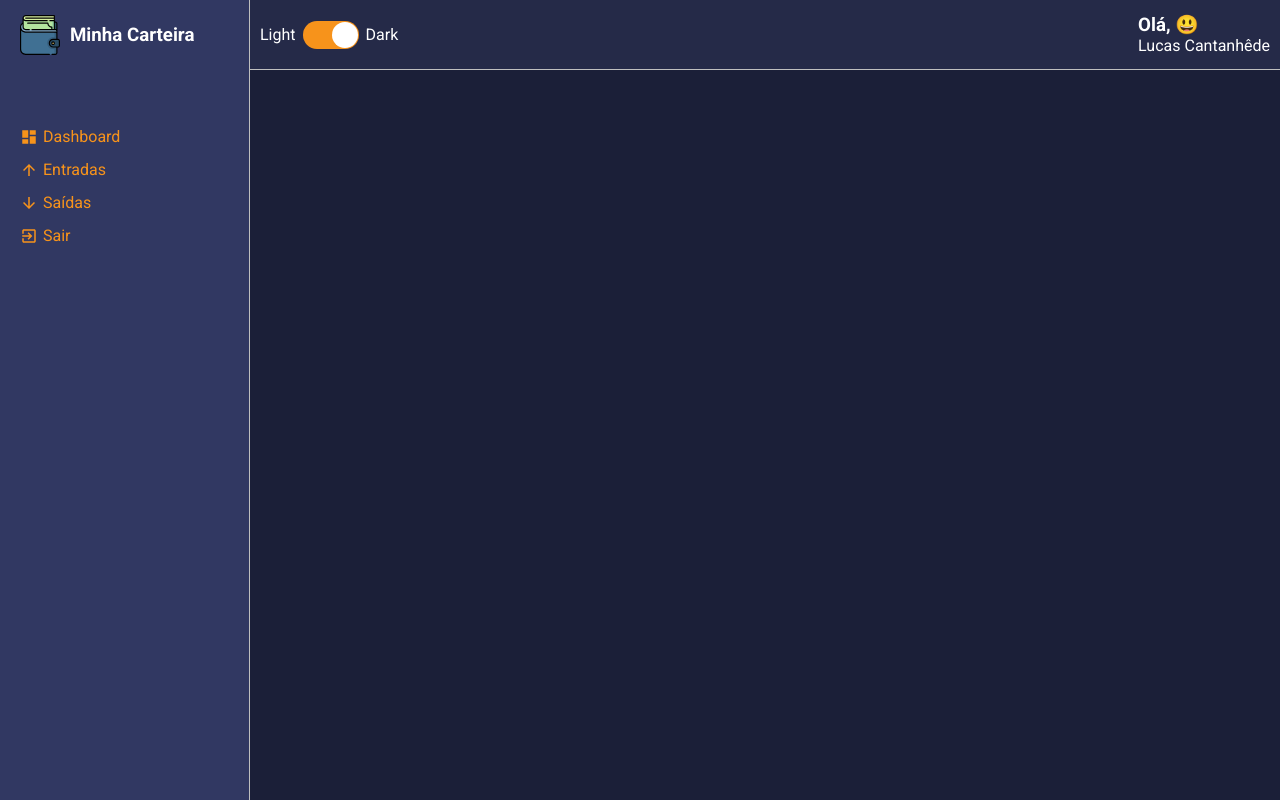
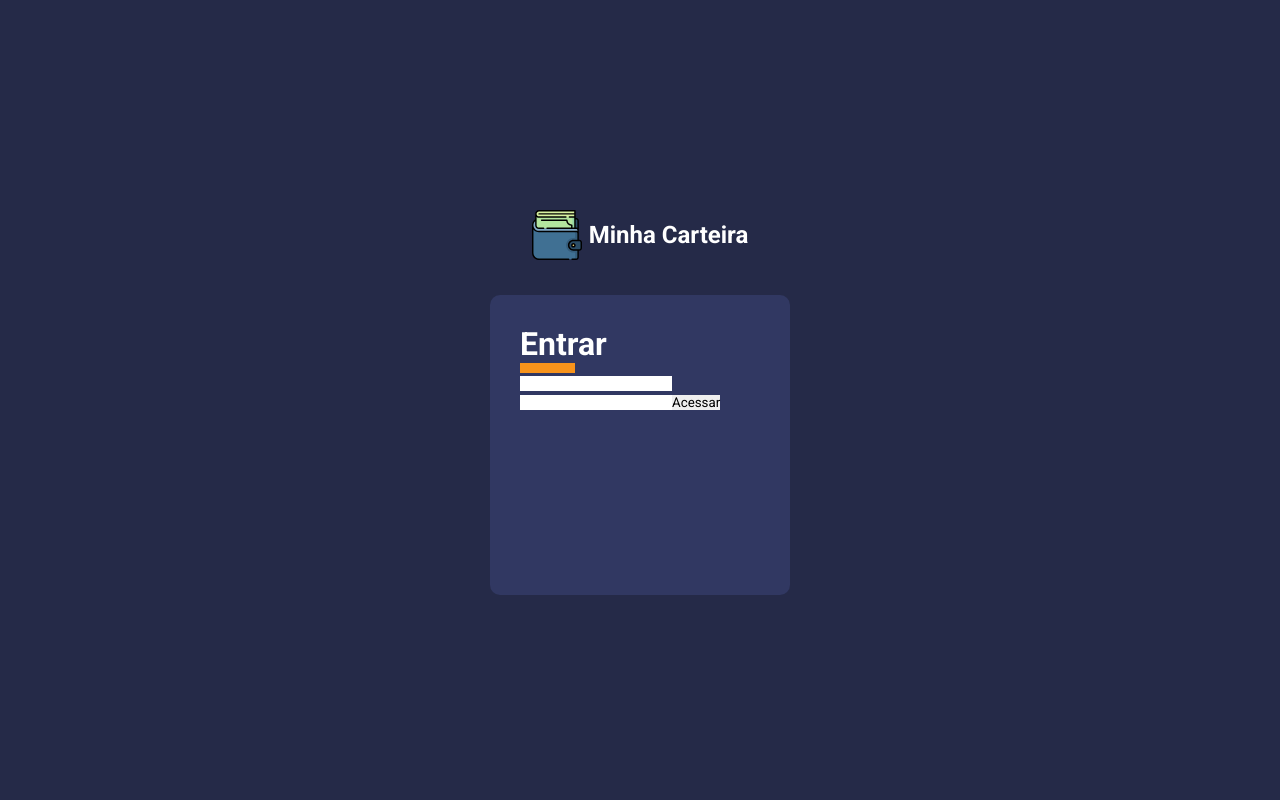
Before and after one commit to llukrinha/React-e-TypeScript-inicia-o, a React (Create React App) app: page / in a window 1280 px wide. Built offline with nearby package versions, Linux system fonts and the light colour scheme.

Commit message:
React_TypeScript Implementando tela de login

```diff
--- a/src/pages/Signin/index.tsx
+++ b/src/pages/Signin/index.tsx
@@ -1,8 +1,25 @@
 import React from "react";
 
+import logoImg from "../../assets/logo.svg"
+
+import {Container, Logo, Form, FormTitle} from "./styles";
+
 const Signin: React.FC = () => {
-    return(
-        <h1>Signin</h1>
+    return (
+        <Container>
+            <Logo>
+                <img src={logoImg} alt="Minha Carteira"/>
+                <h2>Minha Carteira</h2>
+            </Logo>
+            <Form>
+                <FormTitle>Entrar</FormTitle>
+                <input type="text"></input>
+                <input type="text"></input>
+
+                <button type="submit"> Acessar</button>
+            </Form>
+        </Container>
+
     );
 }
 
--- a/src/pages/Signin/styles.ts
+++ b/src/pages/Signin/styles.ts
@@ -1,3 +1,52 @@
 import styled from "styled-components";
 
-export const Container = styled.div``;
+export const Container = styled.div`
+height: 100vh;
+
+display: flex;
+flex: 1;
+flex-direction: column;
+justify-content: center;
+align-items: center;
+
+background-color: ${props => props.theme.colors.secondary};
+`;
+
+export const Logo = styled.div`
+display: flex;
+align-items: center;
+
+margin-bottom: 30px;
+
+>h2{
+color: ${props => props.theme.colors.white};
+margin-left: 7px;
+}
+
+>img{
+width: 50px;
+height: 60px;
+}
+`;
+
+
+export const Form = styled.form`
+width:300px;
+height: 300px;
+
+padding: 30px;
+
+border-radius: 10px;
+background-color: ${props=> props.theme.colors.tertiary};
+`;
+
+export const FormTitle = styled.h1`
+color:${props => props.theme.colors.white};
+
+&:after{
+content: "";
+display: block;
+width: 55px;
+border-bottom: 10px solid ${props => props.theme.colors.info};
+}
+`;
--- /dev/null
+++ b/src/routes/auth.routes.tsx
@@ -0,0 +1,11 @@
+import React from "react";
+import {Switch, Route} from "react-router-dom";
+
+import SignIn from "../pages/Signin";
+
+const AuthRoutes: React.FC = () => (
+    <Switch>
+        <Route component={SignIn}/>
+    </Switch>
+);
+export default AuthRoutes;
--- a/src/routes/index.tsx
+++ b/src/routes/index.tsx
@@ -1,11 +1,12 @@
 import React from "react";
 import {BrowserRouter} from "react-router-dom";
 
-import App from "./routes";
+// import App from "./routes";
+import Auth from "./auth.routes";
 
 const Routes: React.FC = () => (
     <BrowserRouter>
-        <App/>
+        <Auth/>
     </BrowserRouter>
 )
 export default Routes;
```
